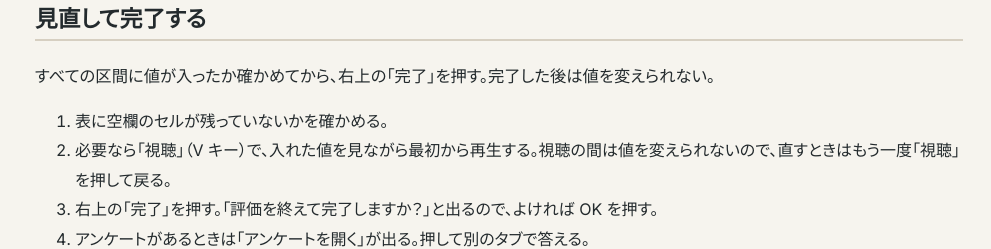
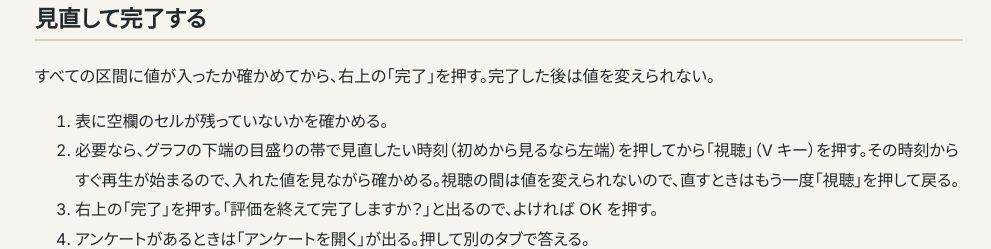
Before and after one commit to AhAloudMethod/Integrated_Annotation_Tools, a website: page evaluator-manual.html in a window 1280 px wide. Shown: the part 7884-8133 px from the top of the page, without its empty margins (289-1280 px from the left). Drawn offline with Linux system fonts and the light colour scheme.

Commit message:
手順書の視聴を今の位置から再生する説明に直す
視聴は今の位置から再生するので，見直すときは目盛りの帯で初めに戻してから視聴を押す手順にする．

```diff
--- a/evaluator-manual.html
+++ b/evaluator-manual.html
@@ -571,7 +571,7 @@ try { var t = localStorage.getItem('manual-theme'); if (t === 'light' || t === '
 
       <ol>
         <li>表に空欄のセルが残っていないかを確かめる。</li>
-        <li>必要なら「視聴」（V キー）で、入れた値を見ながら最初から再生する。視聴の間は値を変えられないので、直すときはもう一度「視聴」を押して戻る。</li>
+        <li>必要なら、グラフの下端の目盛りの帯で見直したい時刻（初めから見るなら左端）を押してから「視聴」（V キー）を押す。その時刻からすぐ再生が始まるので、入れた値を見ながら確かめる。視聴の間は値を変えられないので、直すときはもう一度「視聴」を押して戻る。</li>
         <li>右上の「完了」を押す。「評価を終えて完了しますか？」と出るので、よければ OK を押す。</li>
         <li>アンケートがあるときは「アンケートを開く」が出る。押して別のタブで答える。</li>
         <li>「次へ」を押して次の動画へ進む。最後の動画では「すべての試行が終わりました」と出る。</li>
```
Also changed, not shown: evaluator-quick-excel.html (+1 -1 lines).
